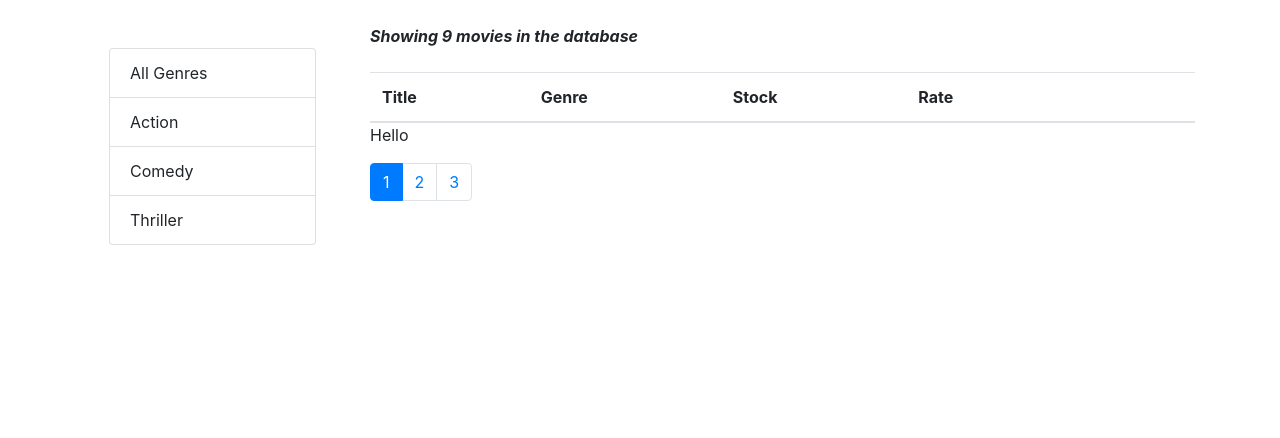
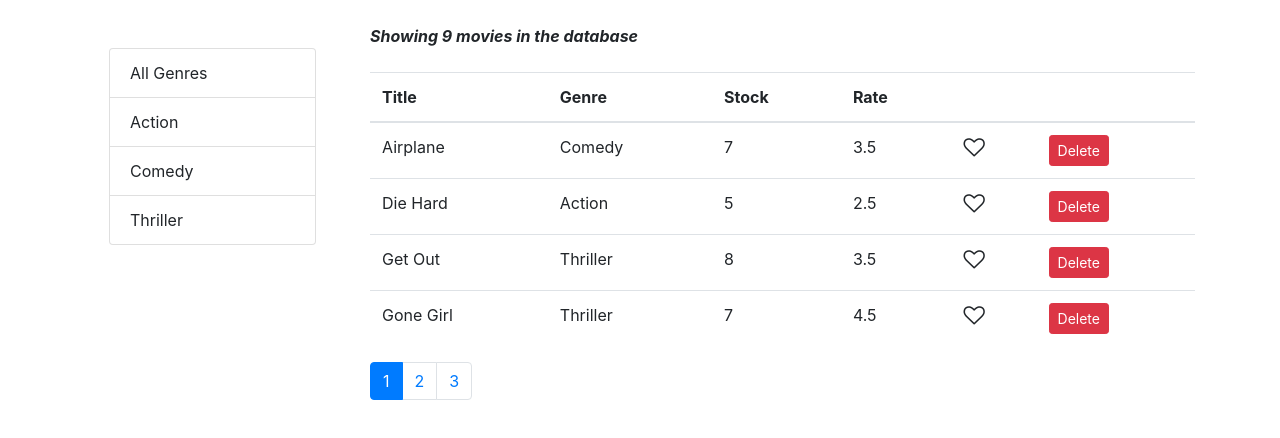
Before and after one commit to Harshvardhansinh-jadeja/IMDBReact, a React (Create React App) app: page / in a window 1280 px wide. Shown: the top 438 px of the page. Built offline with nearby package versions, Linux system fonts and the light colour scheme.

Commit message:
Error Solved For TableBody

```diff
--- a/src/Component/Common/tableBody.jsx
+++ b/src/Component/Common/tableBody.jsx
@@ -1,51 +1,23 @@
-import React, { Component } from 'react';
-import _ from 'lodash';
-// import Like from 'like';
-// import TableHeader from './Common/tableHeader';
+// import React, { Component } from 'react';
+// import _ from 'lodash';
+// // import Like from 'like';
+// // import TableHeader from './Common/tableHeader';
 
 
-export class TableBody extends Component {
-    render() {
-        // const {data, columns} = this.props;
-        return (
-        //    <tbody>
-        //        {data.map(item=>(
-                <div>Hello</div>
-        //             <tr>
-        //            {columns.map(column=>(<td>{_.get(item, column.path)}</td>))}
-        //             </tr>
-        //        ))}
-        //    </tbody>
-        )
-        console.log("hello");
-    }
-}
-
-// function TableBody(movies) {
-//     console.log("This is a data");
-//     console.log(movies);
-//     const {data,params} = params;
-//     return (
-//         console.log("data ends");
-//         //       <tbody>
-//         //     {movies.data.map(movie =>(
-//         //     <tr key={movie._id}>
-//         //         <td>{movie.title}</td>
-//         //         <td>{movie.genre.name}</td>
-//         //         <td>{movie.numberInStock}</td>
-//         //         <td>{movie.dailyRentalRate}</td>
-//         //         {/* <td><Like onClick={()=>onLike(movie)} liked={movie.liked}/></td> */}
-//         //         {/* <td><button onClick={()=> onDelete(movie)} className="btn btn-danger btn-sm">Delete</button></td> */}
-//         //     </tr>)
-//         //      )}
-//         // </tbody>
-
-//         // movies.data.map((item)=>{
-//         //     console.log(item);
-//         //     return <h1>item.title</h1>
-//         // })
-
-//     );
+// export class TableBody extends Component {
+//     render() {
+//         // const {data, columns} = this.props;
+//         return (
+//         //    <tbody>
+//         //        {data.map(item=>(
+//                 <div>Hello</div>
+//         //             <tr>
+//         //            {columns.map(column=>(<td>{_.get(item, column.path)}</td>))}
+//         //             </tr>
+//         //        ))}
+//         //    </tbody>
+//         )
+//         console.log("hello");
+//     }
 // }
-
-export default TableBody;
+// export default TableBody;
--- a/src/Component/movies.jsx
+++ b/src/Component/movies.jsx
@@ -1,80 +1,110 @@
-import React, { Component } from 'react'
-import Pagination from './Common/pagination';
-import { paginate } from '../utils/paginate';
-import ListGroup from './Common/listGroup';
-import {  getMovies} from '../services/fakeMovieService'
-import { getGenres } from '../services/fakeGenreService';
-import MoviesTable from './moviesTable';
-import _ from 'lodash';
+import React, {Component} from "react";
+import Pagination from "./Common/pagination";
+import {paginate} from "../utils/paginate";
+import ListGroup from "./Common/listGroup";
+import {getMovies} from "../services/fakeMovieService";
+import {getGenres} from "../services/fakeGenreService";
+import MoviesTable from "./moviesTable";
+import _ from "lodash";
 export class Movies extends Component {
-    state ={
+  state = {
     movies: [],
-        pageSize : 4,
-        currentPage : 1,
-        genres : [],
-        sortColumn : {path : 'title', order : 'asc'},
+    pageSize: 4,
+    currentPage: 1,
+    genres: [],
+    sortColumn: {path: "title", order: "asc"},
   };
 
-    componentDidMount(){
-        const genres = [{_id :"", name : "All Genres"}, ...getGenres()];
+  componentDidMount() {
+    const genres = [{_id: "", name: "All Genres"}, ...getGenres()];
 
-        this.setState({movies:getMovies(), genres});
+    this.setState({movies: getMovies(), genres});
   }
 
-    handleDelete= movie =>{
+  handleDelete = (movie) => {
     console.log(movie);
-        const movies =this.state.movies.filter(m=>m._id !==movie._id);
+    const movies = this.state.movies.filter((m) => m._id !== movie._id);
     this.setState({movies});
-    }
+  };
 
-    handleLike = movie =>{
+  handleLike = (movie) => {
     // console.log("Liked", movie)
     const movies = [...this.state.movies];
     const index = movies.indexOf(movie);
     movies[index] = {...movies[index]};
     movies[index].liked = !movies[index].liked;
     this.setState({movies});
-    }
+  };
 
-    handlePageChange = page =>{
-        this.setState({currentPage : page});
-    }
+  handlePageChange = (page) => {
+    this.setState({currentPage: page});
+  };
 
-    handleGenreSelect= genre =>{
+  handleGenreSelect = (genre) => {
     console.log(genre);
-         this.setState({selectedGenre : genre , currentPage : 1});
-    }
+    this.setState({selectedGenre: genre, currentPage: 1});
+  };
 
-    handleSort = sortColumn =>{
+  handleSort = (sortColumn) => {
     this.setState({sortColumn});
-    }
+  };
 
   render() {
-        const {pageSize,currentPage ,selectedGenre,sortColumn, movies:allMovies} = this.state;
-        const {length : count} = this.state.movies;
+    const {
+      pageSize,
+      currentPage,
+      selectedGenre,
+      sortColumn,
+      movies: allMovies,
+    } = this.state;
+    const {length: count} = this.state.movies;
 
-        if(count ===0)
-        return <h5 className="text-danger my-4">There are no Movies in this Database</h5>;
+    if (count === 0)
+      return (
+        <h5 className="text-danger my-4">
+          There are no Movies in this Database
+        </h5>
+      );
 
-        const filtered = selectedGenre && selectedGenre._id ? allMovies.filter(m=>m.genre._id === selectedGenre._id):allMovies;
+    const filtered =
+      selectedGenre && selectedGenre._id
+        ? allMovies.filter((m) => m.genre._id === selectedGenre._id)
+        : allMovies;
 
-        const sorted = _.orderBy(filtered,[sortColumn.path],[sortColumn.order]);
+    const sorted = _.orderBy(filtered, [sortColumn.path], [sortColumn.order]);
 
-        const movies = paginate(sorted, currentPage,pageSize)
+    const movies = paginate(sorted, currentPage, pageSize);
 
     return (
       <div className="row">
         <div className="col-3">
-                    <ListGroup items={this.state.genres} selectedItem={this.state.selectedGenre} onItemSelect={this.handleGenreSelect}/>
+          <ListGroup
+            items={this.state.genres}
+            selectedItem={this.state.selectedGenre}
+            onItemSelect={this.handleGenreSelect}
+          />
         </div>
         <div className="col">
-                <p className="my-4 font-weight-bold font-italic">Showing {filtered.length} movies in the database</p>
-                <MoviesTable movies={movies} onSort={this.handleSort} onDelete={this.handleDelete} onLike={this.handleLike} sortColumn={sortColumn} />
-            <Pagination itemsCount={filtered.length} pageSize={pageSize} currentPage={currentPage} onPageChange={this.handlePageChange} />
+          <p className="my-4 font-weight-bold font-italic">
+            Showing {filtered.length} movies in the database
+          </p>
+          <MoviesTable
+            movies={movies}
+            onSort={this.handleSort}
+            onDelete={this.handleDelete}
+            onLike={this.handleLike}
+            sortColumn={sortColumn}
+          />
+          <Pagination
+            itemsCount={filtered.length}
+            pageSize={pageSize}
+            currentPage={currentPage}
+            onPageChange={this.handlePageChange}
+          />
         </div>
       </div>
     );
   }
 }
 
-export default Movies
+export default Movies;
--- a/src/Component/moviesTable.jsx
+++ b/src/Component/moviesTable.jsx
@@ -1,9 +1,8 @@
 // import Like from './Common/like';
 import React, { Component } from 'react'
 import TableHeader from './Common/tableHeader';
-import TableBody from './Common/tableBody';
-
-
+// import TableBody from './Common/tableBody';
+import Like from './Common/like';
 export class MoviesTable extends Component {
     columns = [
         {path: 'title', label: 'Title'},
@@ -18,8 +17,8 @@ export class MoviesTable extends Component {
 
         return (<table className="table">
             <TableHeader columns={this.columns} sortColumn={sortColumn} onSort={onSort}/>
-            <TableBody data={movies} />
-        {/* <tbody>
+            {/* <TableBody data={movies} /> */}
+             <tbody>
             {movies.map(movie =>(
             <tr key={movie._id}>
                 <td>{movie.title}</td>
@@ -30,7 +29,7 @@ export class MoviesTable extends Component {
                 <td><button onClick={()=> onDelete(movie)} className="btn btn-danger btn-sm">Delete</button></td>
             </tr>)
              )}
-        </tbody> */}
+        </tbody>
     </table>);
     }
 }
```
Also changed, not shown: src/Component/Common/tableHeader.jsx (+19 -12 lines). Lines whose indentation alone changed are shown as unchanged.
